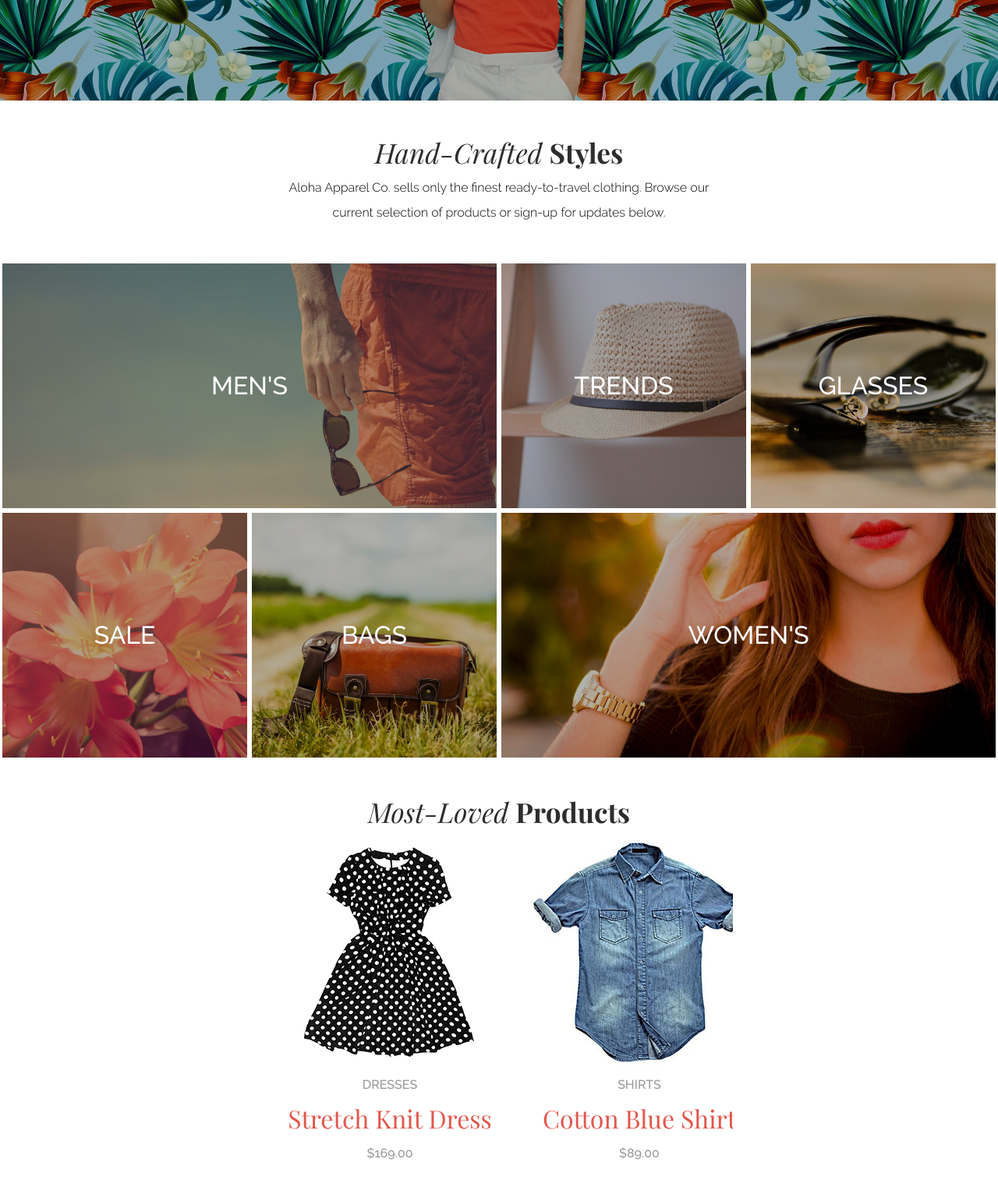
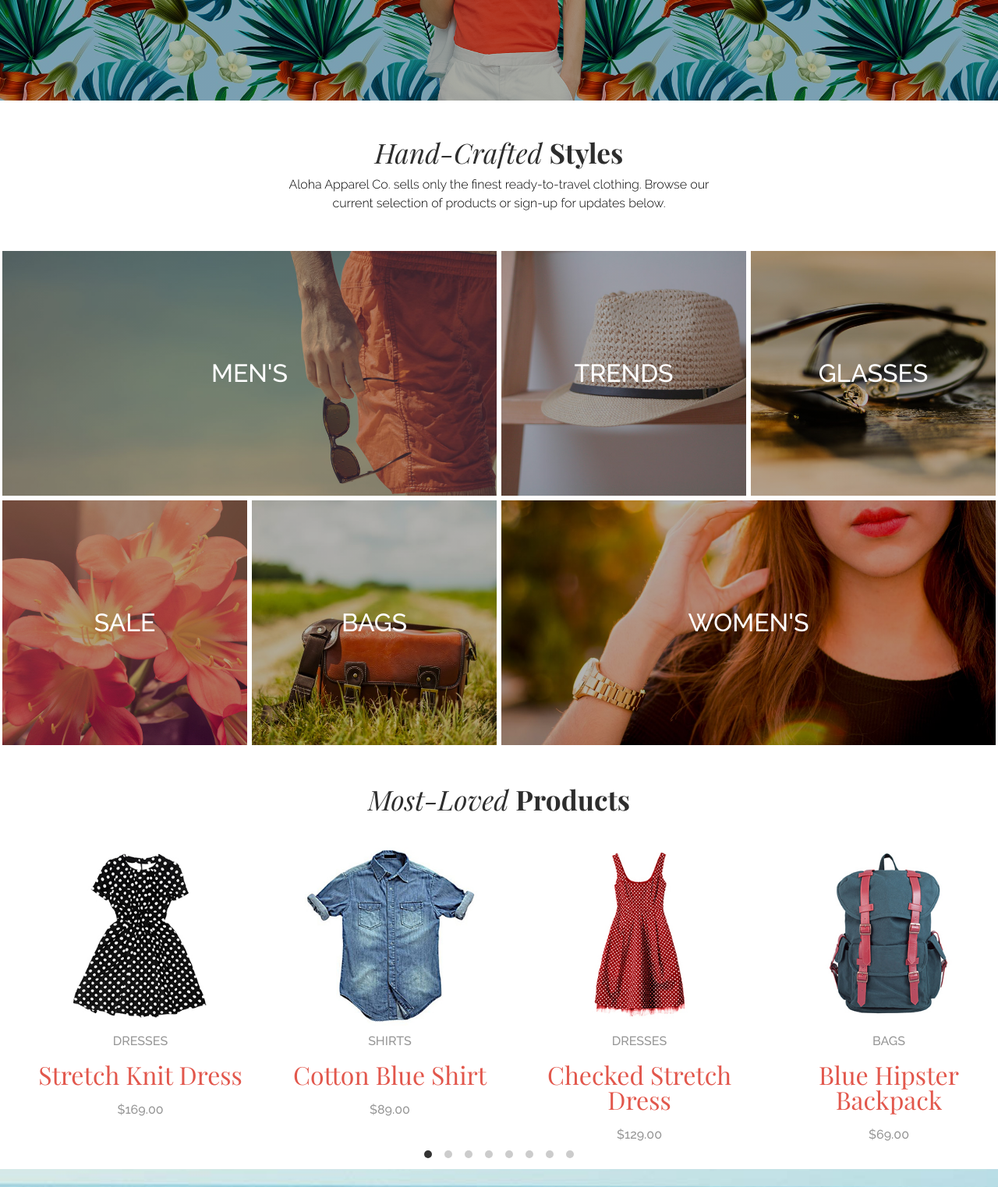
Before and after one commit to Joseph-Lam/Aloha-Homepage, a plain HTML site: page index.html in a window 1280 px wide. Shown: the part 400-1923 px from the top of the page at 78% size. Drawn offline with nearby package versions, Linux system fonts and the light colour scheme.

Commit message:
fixed carousel pictures

```diff
--- a/index.html
+++ b/index.html
@@ -43,7 +43,7 @@
 		<h2>Spring/Summer 2016</h2>
 	</section>
 
-	<div class="div-container" id="About">
+	<div class="about-container" id="About">
 		<h1>Hand-Crafted <span class="last-word-bold">Styles</span></h1>
 
 		<p>Aloha Apparel Co. sells only the finest ready-to-travel clothing. Browse our current selection of products or sign-up for updates below.</p>
--- a/stylesheet.css
+++ b/stylesheet.css
@@ -303,6 +303,13 @@ a {
 	text-shadow: 1.5px 1.5px grey;
 }
 
+
+.about-container {
+	margin: auto;
+	padding: 20px;
+	max-width: 600px;
+	text-align: center;
+}
 /**********New Images section**********/
 
 .category-container {
@@ -473,7 +480,6 @@ background:
 .div-container {
 	margin: auto;
 	padding: 20px;
-	max-width: 600px;
 	text-align: center;
 }
 
@@ -481,6 +487,9 @@ background:
 	line-height: 2;
 }
 
+.div-container h1 {
+	margin-bottom: 30px;
+}
 
 .last-word-bold {
 	font-weight: bold;
@@ -489,7 +498,10 @@ background:
 
 .carousel-cell {
 	width: 100%;
+}
 
+.item {
+	width: 250px;
 }
 
 
@@ -506,7 +518,6 @@ background:
 .subscribe-font {
 	color: white;
 	padding-top: 50px;
-
 }
 
 .email-flex {
```
Lines whose indentation alone changed are shown as unchanged.
